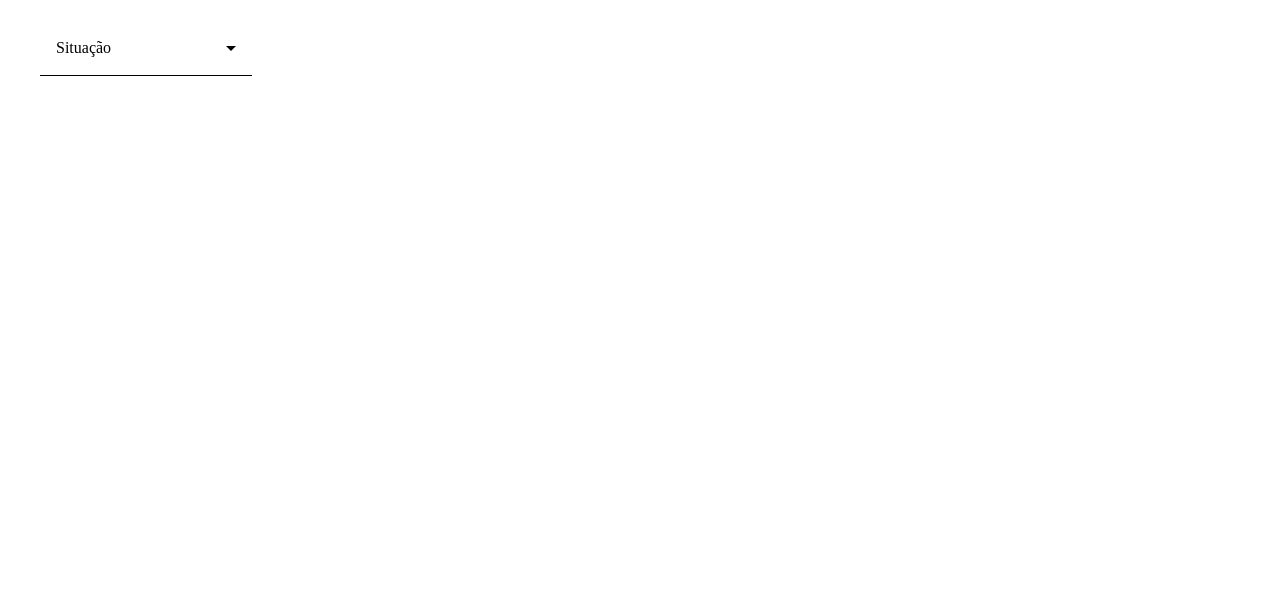
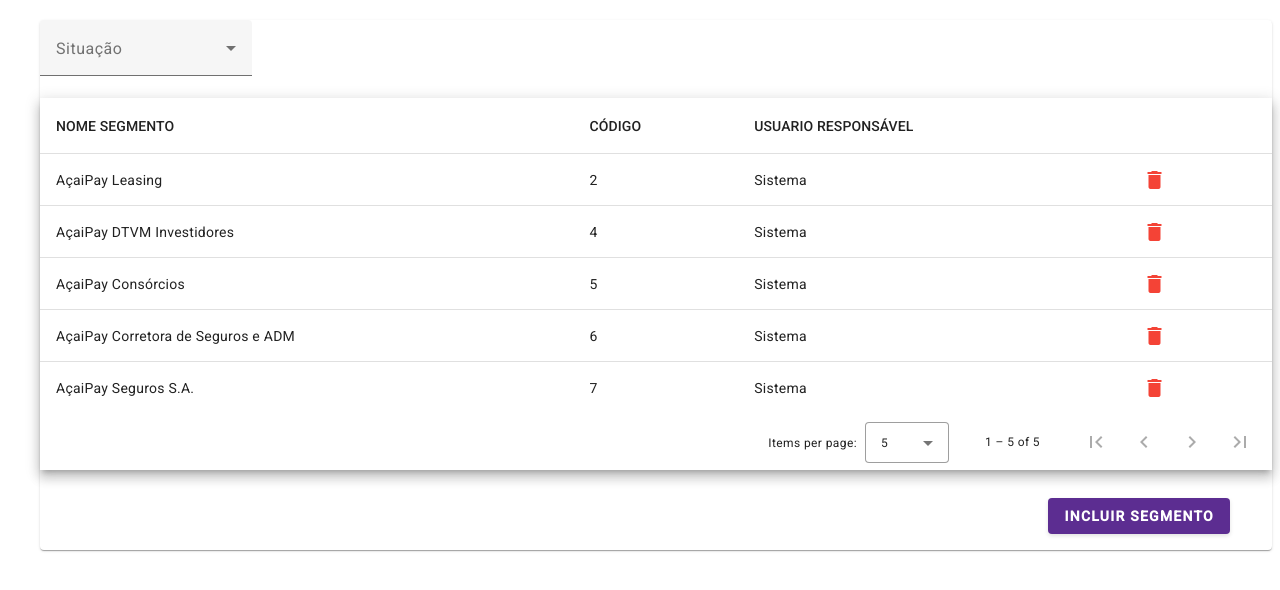
Before and after one commit to Cavalcantiexpresso/-spa-fluxo-segmento, an Angular app in the folder spa-fluxo-segmento/: page / in a window 1280 px wide. Shown: the top 590 px of the page. Built offline with nearby package versions, Linux system fonts and the light colour scheme.

Commit message:
criação do seviço e da modal

```diff
--- a/spa-fluxo-segmento/src/app/app.component.ts
+++ b/spa-fluxo-segmento/src/app/app.component.ts
@@ -6,10 +6,9 @@
   selector: 'app-root',
   standalone: true,
   imports: [
-    RouterOutlet,
-    SegmentoComponent],
+    RouterOutlet],
   templateUrl: './app.component.html',
-  styleUrl: './app.component.scss'
+  styleUrls: ['./app.component.scss']
 })
 export class AppComponent {
   title = 'spa-fluxo-segmento';
--- /dev/null
+++ b/spa-fluxo-segmento/src/app/screens/configuracao/dominio-de-negocio/segmento/segmento-incluir/segmento-incluir.component.html
@@ -0,0 +1,23 @@
+<div class="segmento-incluir">
+  <h3>Incluir Segmento</h3>
+
+  <mat-form-field appearance="fill" class="full-width">
+    <mat-label>Nome</mat-label>
+    <input matInput [(ngModel)]="nome" />
+  </mat-form-field>
+
+  <mat-form-field appearance="fill" class="full-width">
+    <mat-label>Código</mat-label>
+    <input matInput type="number" [(ngModel)]="codigo" />
+  </mat-form-field>
+
+  <mat-form-field appearance="fill" class="full-width">
+    <mat-label>Usuário responsável</mat-label>
+    <input matInput [(ngModel)]="usuarioResponsavel" />
+  </mat-form-field>
+
+  <div class="acoes">
+    <button mat-raised-button color="primary" (click)="salvar()">Salvar</button>
+    <button mat-button (click)="cancelar()">Cancelar</button>
+  </div>
+</div>
--- /dev/null
+++ b/spa-fluxo-segmento/src/app/screens/configuracao/dominio-de-negocio/segmento/segmento-incluir/segmento-incluir.component.scss
@@ -0,0 +1,15 @@
+.segmento-incluir {
+  padding: 12px;
+}
+
+.segmento-incluir .full-width {
+  width: 100%;
+  margin-bottom: 12px;
+}
+
+.segmento-incluir .acoes {
+  display: flex;
+  gap: 16px;
+  justify-content: flex-end;
+  margin-top: 8px;
+}
--- /dev/null
+++ b/spa-fluxo-segmento/src/app/screens/configuracao/dominio-de-negocio/segmento/segmento-incluir/segmento-incluir.component.ts
@@ -0,0 +1,31 @@
+import { Component } from '@angular/core';
+import { CommonModule } from '@angular/common';
+import { FormsModule } from '@angular/forms';
+import { MatFormFieldModule } from '@angular/material/form-field';
+import { MatInputModule } from '@angular/material/input';
+import { MatButtonModule } from '@angular/material/button';
+import { MatDialogRef, MatDialogModule } from '@angular/material/dialog';
+
+@Component({
+  selector: 'app-segmento-incluir',
+  standalone: true,
+  imports: [CommonModule, FormsModule, MatFormFieldModule, MatInputModule, MatButtonModule, MatDialogModule],
+  templateUrl: './segmento-incluir.component.html',
+  styleUrls: ['./segmento-incluir.component.scss']
+})
+export class SegmentoIncluirComponent {
+  nome = '';
+  codigo: number | null = null;
+  usuarioResponsavel = '';
+
+  constructor(private dialogRef: MatDialogRef<SegmentoIncluirComponent>) {}
+
+  salvar() {
+    // Retorna os dados ao fechar o dialog
+    this.dialogRef.close({ nome: this.nome, codigo: this.codigo, usuarioResponsavel: this.usuarioResponsavel });
+  }
+
+  cancelar() {
+    this.dialogRef.close();
+  }
+}
--- a/spa-fluxo-segmento/src/app/screens/configuracao/dominio-de-negocio/segmento/segmento.component.html
+++ b/spa-fluxo-segmento/src/app/screens/configuracao/dominio-de-negocio/segmento/segmento.component.html
@@ -11,11 +11,54 @@
           </mat-form-field>
         </div>
       </div>
+
+      <div class="mat-elevation-z8">
+        <table mat-table [dataSource]="dataSource">
+
+          <!-- nome segmento Column -->
+          <ng-container matColumnDef="nome">
+            <th mat-header-cell *matHeaderCellDef> NOME SEGMENTO </th>
+            <td mat-cell *matCellDef="let element"> {{element.nome}} </td>
+          </ng-container>
+
+          <!-- codigo Column -->
+          <ng-container matColumnDef="codigo">
+            <th mat-header-cell *matHeaderCellDef> CÓDIGO </th>
+            <td mat-cell *matCellDef="let element"> {{element.codigo}} </td>
+          </ng-container>
+
+          <!-- usuario Column -->
+          <ng-container matColumnDef="usuario">
+            <th mat-header-cell *matHeaderCellDef> USUARIO RESPONSÁVEL </th>
+            <td mat-cell *matCellDef="let element"> {{element.usuario}} </td>
+          </ng-container>
+
+          <!-- Symbol Column (deprecated) -->
+          <!-- <ng-container matColumnDef="symbol">
+            <th mat-header-cell *matHeaderCellDef>  </th>
+            <td mat-cell *matCellDef="let element"> {{element.icone}} </td>
+          </ng-container> -->
+
+          <!-- actions Column -->
+          <ng-container matColumnDef="acoes">
+            <th mat-header-cell *matHeaderCellDef> </th>
+            <td mat-cell *matCellDef="let element">
+              <button mat-icon-button color="warn" aria-label="Excluir segmento" class="icone-remover">
+                <mat-icon>delete</mat-icon>
+              </button>
+            </td>
+          </ng-container>
+
+          <tr mat-header-row *matHeaderRowDef="displayedColumns"></tr>
+          <tr mat-row *matRowDef="let row; columns: displayedColumns;"></tr>
+        </table>
+
+        <mat-paginator [pageSizeOptions]="[5, 10, 20]" showFirstLastButtons aria-label="Select page of periodic elements">
+        </mat-paginator>
+      </div>
+
+      <mat-card-actions class="acoes-card-actions">
+        <button mat-raised-button class="btn-incluir botao-incluir" aria-label="Incluir segmento" (click)="abrirIncluir()">INCLUIR SEGMENTO</button>
+      </mat-card-actions>
   </mat-card>
-
-
-
-
-
-
 </div>
--- a/spa-fluxo-segmento/src/app/screens/configuracao/dominio-de-negocio/segmento/segmento.component.scss
+++ b/spa-fluxo-segmento/src/app/screens/configuracao/dominio-de-negocio/segmento/segmento.component.scss
@@ -3,3 +3,104 @@
   margin-left: 2rem;
     min-heugth: 500px;
 }
+
+.acoes-rodape {
+  display: flex;
+  justify-content: flex-end;
+  margin-top: 1rem;
+}
+
+.btn-incluir {
+  background-color: #f5c000;
+  color: #000;
+}
+
+/* centraliza verticalmente itens do paginator dentro da tela-segmento */
+.tela-segmento .mat-paginator {
+  display: flex;
+  justify-content: flex-end;
+  align-items: center; /* centraliza verticalmente o contador e controles */
+}
+
+/* range label do paginator centralizado e com largura mínima */
+.tela-segmento .mat-paginator .mat-paginator-range-label {
+  min-width: 120px;
+  text-align: center;
+  margin: 0 0.5rem;
+}
+
+/* alinha coluna de ações e centraliza o ícone */
+.tela-segmento td.mat-cell.mat-column-acoes,
+.tela-segmento th.mat-header-cell.mat-column-acoes {
+  text-align: center;
+  width: 72px;
+}
+
+.tela-segmento td.mat-cell.mat-column-acoes .mat-icon {
+  font-size: 20px;
+  vertical-align: middle;
+}
+
+/* estilo semelhante ao projeto BB - ajustes para AçaíPay */
+.botao-incluir {
+  float: right;
+  margin: 16px 18px 0 0;
+  background-color: var(--acai-primary);
+  color: #fff;
+}
+
+.icone-remover {
+  float: right;
+}
+
+.inf-scroll-card {
+  padding: 0px !important;
+}
+
+.inf-scroll {
+  max-height: 430px;
+  overflow: auto;
+}
+
+.mat-card .mat-card-content {
+  overflow-y: auto;
+  max-height: 300px;
+}
+
+/* manter paginator alinhado e contagem central */
+.tela-segmento .mat-paginator { align-items: center; }
+
+/* botão incluir: mais visível, maior e sem float */
+.btn-incluir, .botao-incluir {
+  border-radius: 4px;
+  padding: 0.6rem 1rem;
+  box-shadow: 0 2px 4px rgba(0,0,0,0.12);
+  font-weight: 600;
+  background-color: var(--acai-primary) !important;
+  color: #fff !important;
+}
+
+/* ação do card alinhada à direita com padding */
+.acoes-card-actions {
+  display: flex;
+  justify-content: flex-end;
+  padding: 12px 24px 16px 24px;
+}
+
+/* remover float do icone e centralizar verticalmente */
+.icone-remover {
+  float: none;
+  margin: 0;
+}
+
+/* centraliza o label do paginator (contador) no centro do paginator */
+.tela-segmento .mat-paginator {
+  position: relative;
+}
+.tela-segmento .mat-paginator .mat-paginator-range-label {
+  position: absolute;
+  left: 50%;
+  transform: translateX(-50%);
+  min-width: 140px;
+  text-align: center;
+}
--- a/spa-fluxo-segmento/src/app/screens/configuracao/dominio-de-negocio/segmento/segmento.component.ts
+++ b/spa-fluxo-segmento/src/app/screens/configuracao/dominio-de-negocio/segmento/segmento.component.ts
@@ -1,9 +1,28 @@
-import { Component } from '@angular/core';
+import { Component, ViewChild, AfterViewInit } from '@angular/core';
 import { CommonModule } from '@angular/common';
 import { MatCardModule } from '@angular/material/card';
 import { MatFormFieldModule } from '@angular/material/form-field';
 import { MatSelectModule } from '@angular/material/select';
+import { MatTableModule, MatTableDataSource } from '@angular/material/table';
+import { MatPaginatorModule, MatPaginator } from '@angular/material/paginator';
+import { MatIconModule } from '@angular/material/icon';
+import { MatButtonModule } from '@angular/material/button';
+import { MatDialog, MatDialogModule } from '@angular/material/dialog';
 
+const ELEMENT_DATA: Segmento[] = [
+  { nome: 'AçaiPay Leasing', codigo: 2, usuario: 'Sistema' },
+  { nome: 'AçaiPay DTVM Investidores', codigo: 4, usuario: 'Sistema' },
+  { nome: 'AçaiPay Consórcios', codigo: 5, usuario: 'Sistema' },
+  { nome: 'AçaiPay Corretora de Seguros e ADM', codigo: 6, usuario: 'Sistema' },
+  { nome: 'AçaiPay Seguros S.A.', codigo: 7, usuario: 'Sistema' }
+];
+
+export interface PeriodicElement {
+  name: string;
+  position: number;
+  weight: number;
+  symbol: string;
+}
 
 
 export interface Situacao {
@@ -11,18 +30,59 @@
   value: string;
 }
 
+export interface Segmento {
+  nome: string;
+  codigo: number;
+  usuario: string;
+}
+
 
 
 @Component({
   selector: 'app-segmento',
   standalone: true,
-  imports: [CommonModule, MatCardModule, MatFormFieldModule, MatSelectModule],
+  imports: [CommonModule, MatCardModule, MatFormFieldModule, MatSelectModule,
+    MatTableModule, MatPaginatorModule, MatIconModule, MatButtonModule, MatDialogModule
+  ],
   templateUrl: './segmento.component.html',
   styleUrls: ['./segmento.component.scss']
 })
-export class SegmentoComponent {
+export class SegmentoComponent implements AfterViewInit {
+
+  displayedColumns: string[] = ['nome', 'codigo', 'usuario', 'acoes'];
+  dataSource = new MatTableDataSource<Segmento>(ELEMENT_DATA);
+
+  @ViewChild(MatPaginator) paginator!: MatPaginator;
+
+  constructor(private dialog: MatDialog) {}
+
+  ngAfterViewInit() {
+    this.dataSource.paginator = this.paginator;
+  }
+
+  abrirIncluir() {
+    // carregar o componente de forma dinâmica para evitar warnings do compilador
+    import('./segmento-incluir/segmento-incluir.component').then(m => {
+      const dialogRef = this.dialog.open(m.SegmentoIncluirComponent, {
+        width: '420px'
+      });
+
+      dialogRef.afterClosed().subscribe(result => {
+        if (result && result.nome) {
+          const novo: Segmento = {
+            nome: result.nome,
+            codigo: result.codigo ?? 0,
+            usuario: result.usuarioResponsavel ?? 'Usuário'
+          };
+          // Insere no começo da lista para ficar visível
+          this.dataSource.data = [novo, ...this.dataSource.data];
+        }
+      });
+    });
+  }
 
   situacoes: Situacao[] = [
+    { label : 'Nenhum', value:' '},
     { label: 'Ativo', value: 'ATIVO' },
     { label: 'Inativo', value: 'INATIVO' },
     { label: 'Desconhecido', value: 'DESCONHECIDO' }
@@ -41,12 +101,5 @@
     { label: 'Grupo de Item de Caixa' }
   ];
 
-  segmentos = [
-    { nome: 'AçaiPay Leasing', codigo: 2, usuario: 'Sistema' },
-    { nome: 'AçaiPay DTVM Investidores', codigo: 4, usuario: 'Sistema' },
-    { nome: 'AçaiPay Consórcios', codigo: 5, usuario: 'Sistema' },
-    { nome: 'AçaiPay Corretora de Seguros e ADM', codigo: 6, usuario: 'Sistema' },
-    { nome: 'AçaiPay Seguros S.A.', codigo: 7, usuario: 'Sistema' }
-  ];
 
 }
--- a/spa-fluxo-segmento/src/index.html
+++ b/spa-fluxo-segmento/src/index.html
@@ -6,6 +6,10 @@
   <base href="/">
   <meta name="viewport" content="width=device-width, initial-scale=1">
   <link rel="icon" type="image/x-icon" href="favicon.ico">
+  <!-- Material Icons (exibe <mat-icon> corretamente) -->
+  <link href="https://fonts.googleapis.com/icon?family=Material+Icons" rel="stylesheet">
+  <!-- Google Fonts: Roboto (Material Design) -->
+  <link href="https://fonts.googleapis.com/css?family=Roboto:300,400,500&display=swap" rel="stylesheet">
 </head>
 <body>
   <app-root></app-root>
--- a/spa-fluxo-segmento/src/styles.scss
+++ b/spa-fluxo-segmento/src/styles.scss
@@ -1 +1,39 @@
-/* You can add global styles to this file, and also import other style files */
+/* Angular Material prebuilt theme */
+@import "@angular/material/prebuilt-themes/indigo-pink.css";
+
+:root {
+  --acai-primary: #5C2D91; /* Açaí clássico */
+  --acai-accent: #F5C000;
+}
+
+/* Google Roboto font is loaded in index.html; set default font */
+body {
+  font-family: "Roboto", "Helvetica Neue", Arial, sans-serif;
+}
+
+/* Garantir fundo visível para appearance="fill" */
+.mat-form-field-appearance-fill .mat-form-field-flex {
+  background-color: #ffffff;
+}
+
+/* Painel do mat-select (dropdown) */
+.mat-select-panel {
+  background-color: #ffffff;
+  color: rgba(0,0,0,0.87);
+}
+
+/* Melhorar contraste do paginator e alinhar cores */
+.mat-paginator {
+  color: rgba(0,0,0,0.87);
+}
+
+/* Usar paleta Açaí para botão incluir */
+.btn-incluir, .botao-incluir {
+  background-color: var(--acai-primary) !important;
+  color: #fff !important;
+}
+
+/* Ajustes finos de inputs/padding para se aproximar do protótipo */
+.mat-form-field .mat-form-field-infix {
+  padding: 0.4rem 0.6rem;
+}
```
Also changed, not shown: 1 other file (tests, documents, lock files or other folders).
